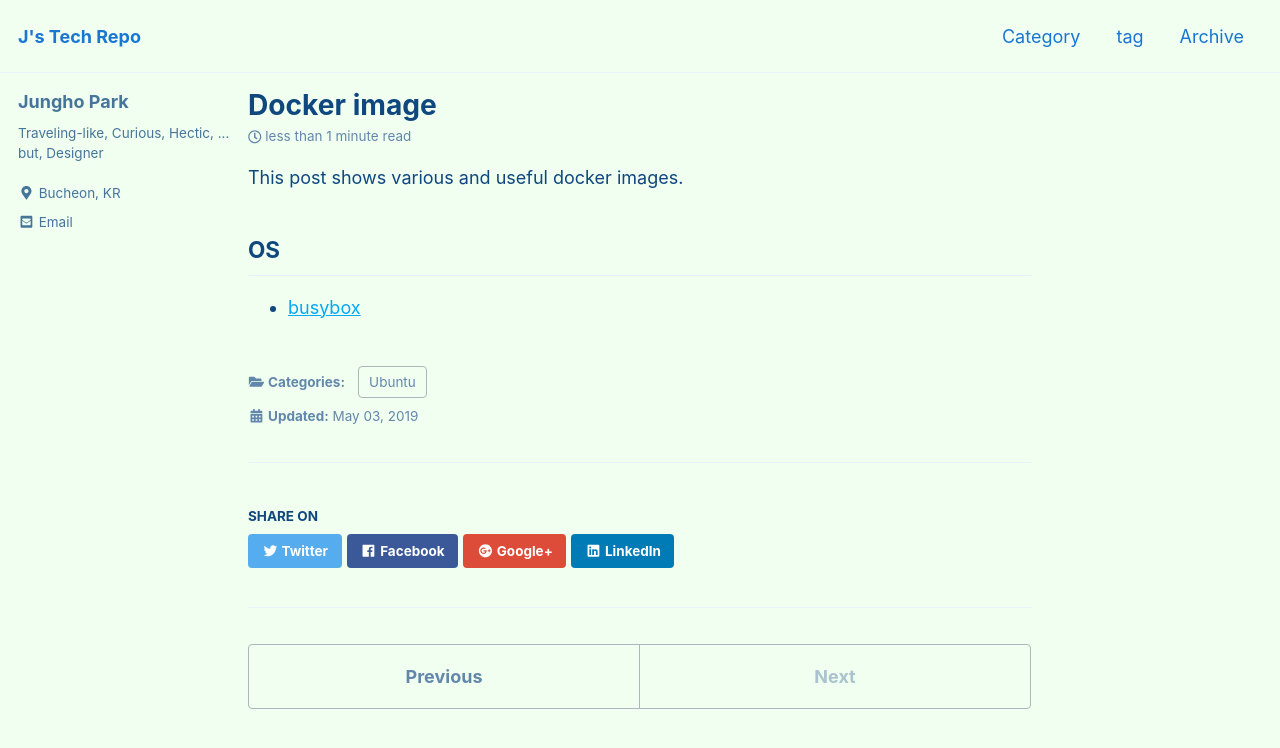
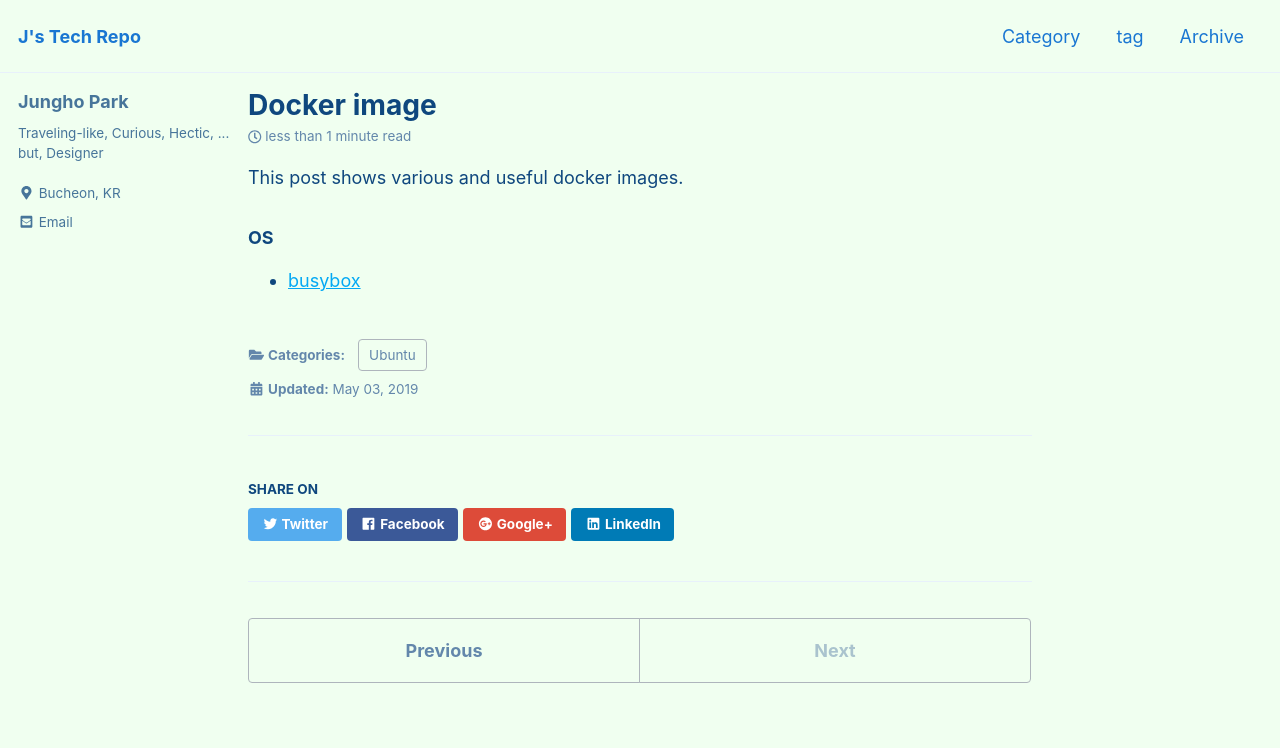
Before and after one commit to unipark00/tekrepo, a Jekyll site: the page built from _posts/2019-05-03-useful-docker-image.md, in a window 1280 px wide and 900 px high. Shown: the top 748 px of the window. Built offline with Jekyll 4.4.1, drawn with Linux system fonts in a browser that asks for light colours; cached includes are drawn as plain includes.

```diff
--- a/_posts/2019-05-03-useful-docker-image.md
+++ b/_posts/2019-05-03-useful-docker-image.md
@@ -9,5 +9,5 @@ toc: false
 
 This post shows various and useful docker images.
 
-## OS
+### OS
 * [busybox](https://hub.docker.com/_/busybox)
```
